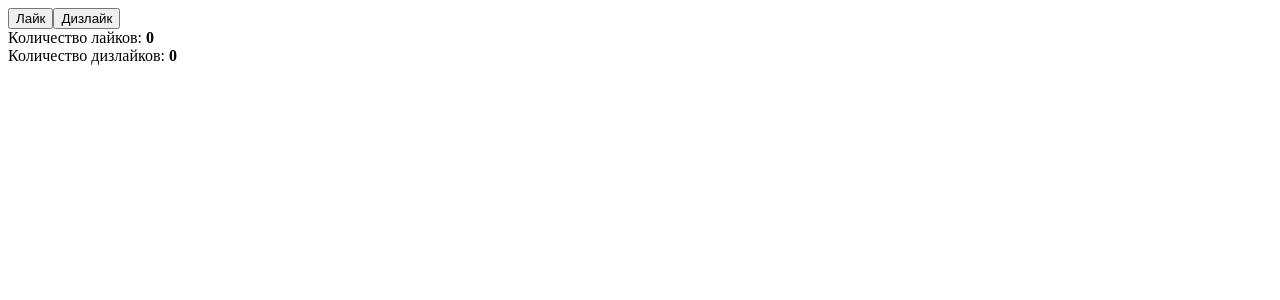
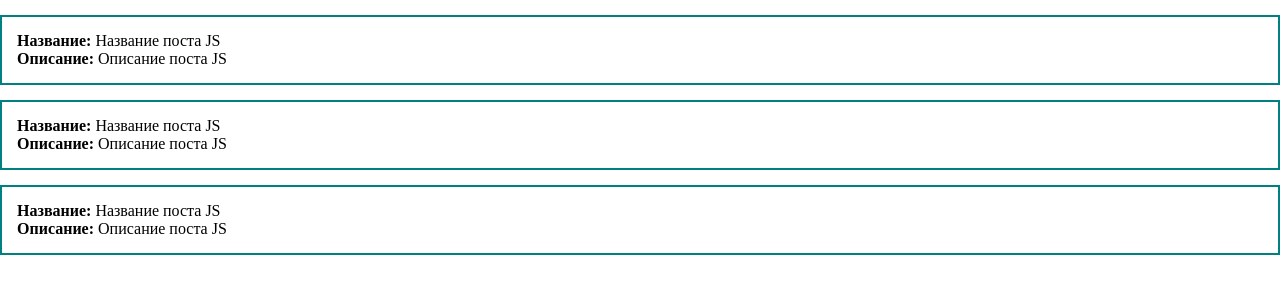
Before and after one commit to pechatnov/test-vue, a Vue app: page / in a window 1280 px wide. Shown: the top 300 px of the page. Built offline with nearby package versions, Linux system fonts and the light colour scheme.

Commit message:
Стили

```diff
--- a/src/App.vue
+++ b/src/App.vue
@@ -1,14 +1,16 @@
 <template>
   <div>
-    <div>
-      <button v-on:click="addLike">Лайк</button>
-      <button v-on:click="addDisLike">Дизлайк</button>
+    <div class="post">
+      <div><b>Название:</b> Название поста JS</div>
+      <div><b>Описание:</b> Описание поста JS</div>
     </div>
-    <div>
-      Количество лайков: <b>{{ likes }}</b>
+    <div class="post">
+      <div><b>Название:</b> Название поста JS</div>
+      <div><b>Описание:</b> Описание поста JS</div>
     </div>
-    <div>
-      Количество дизлайков: <b>{{ dislikes }}</b>
+    <div class="post">
+      <div><b>Название:</b> Название поста JS</div>
+      <div><b>Описание:</b> Описание поста JS</div>
     </div>
   </div>
 </template>
@@ -33,4 +35,15 @@ export default {
 </script>
 
 <style>
+* {
+  margin: 0;
+  padding: 0;
+  box-sizing: border-box;
+}
+
+.post {
+  padding: 15px;
+  border: 2px solid teal;
+  margin-top: 15px;
+}
 </style>
```
